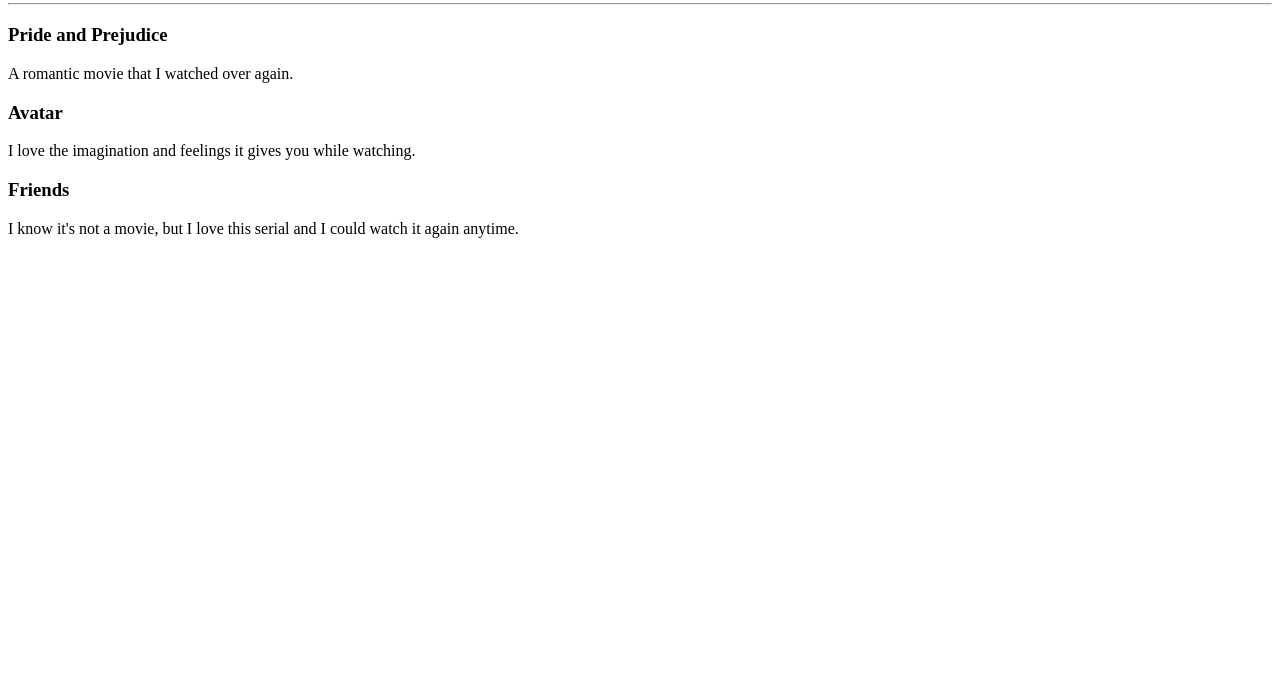
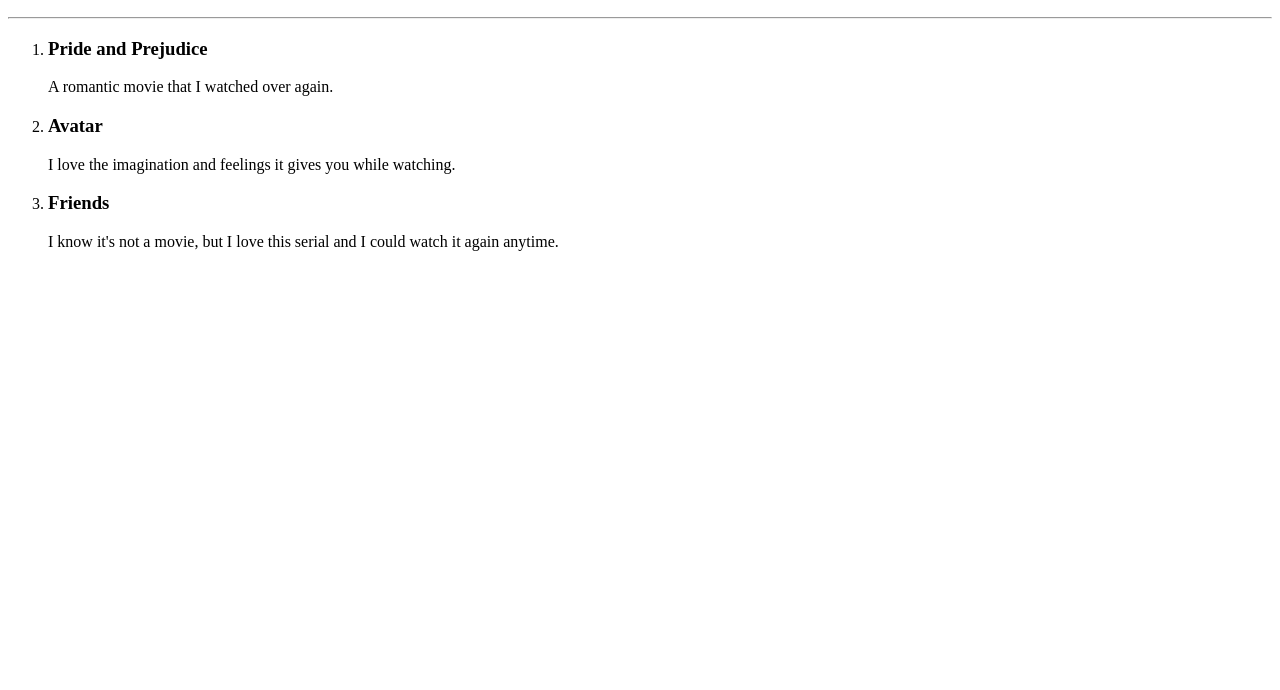
Before and after one commit to Doruta3089/html-portfolio, a plain HTML site: page public/MovieRanking.html in a window 1280 px wide. Shown: the part 110-800 px from the top of the page. Drawn offline with Linux system fonts and the light colour scheme.

Commit message:
Add files via upload

```diff
--- a/public/MovieRanking.html
+++ b/public/MovieRanking.html
@@ -1,9 +1,15 @@
+<!DOCTYPE html>
+<html lang="en">
+
     <h1>The best movies in my vission.</h1>
     <h2>Top 3 movies I love</h2>
     <hr />
-<h3>Pride and Prejudice</h3>
+    <ol>
+    <li><h3>Pride and Prejudice</h3></li>
     <p>A romantic movie that I watched over again.</p>
-<h3>Avatar</h3>
+    <li><h3>Avatar</h3></li>
     <p>I love the imagination and feelings it gives you while watching.</p>
-<h3>Friends</h3>
+    <li><h3>Friends</h3></li>
     <p>I know it's not a movie, but I love this serial and I could watch it again anytime.</p>
+    </ol>
+</html>
```
Lines whose indentation alone changed are shown as unchanged.
